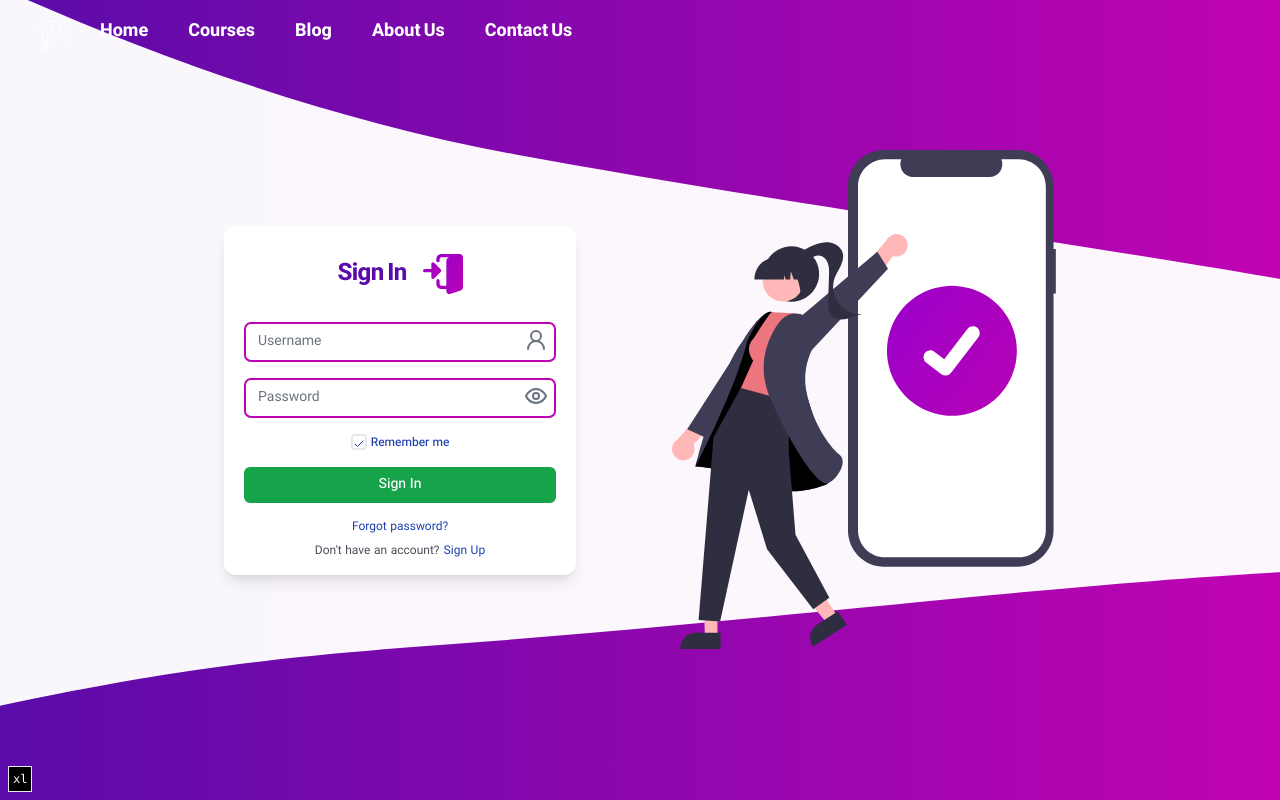
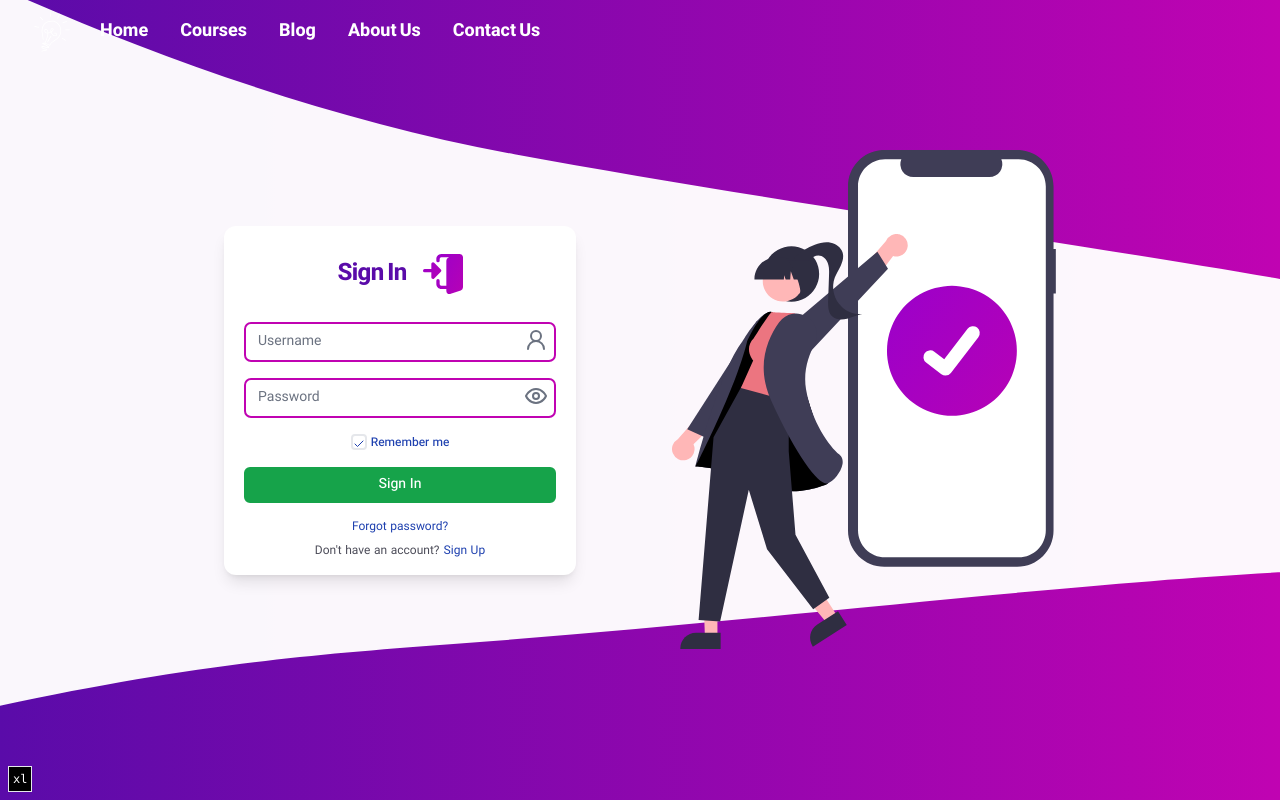
Before and after one commit to academy-react/luminous, a Next.js app: page /en/sign-in in a window 1280 px wide. Built offline with nearby package versions, Linux system fonts and the light colour scheme.

Commit message:
refactor: header

```diff
--- a/src/components/layout/header/desktop-nav.tsx
+++ b/src/components/layout/header/desktop-nav.tsx
@@ -60,7 +60,7 @@ export const MainNav = ({
         />
       </Link>
       <div className="hidden w-full md:block md:w-auto">
-        <ul className="flex gap-6 lg:gap-10">
+        <ul className="flex gap-4 lg:gap-8">
           {headerMenuOptions.map((item) => (
             <li key={item.id}>
               <Link
@@ -118,7 +118,7 @@ const LinkButton = ({
   return (
     <Link
       href={`/${lang}/${href}`}
-      className="flex h-full items-center justify-center rounded-xl border-[3px] border-primary bg-primary px-7 py-1.5 text-center text-secondary transition duration-500 hover:bg-transparent hover:text-primary"
+      className="flex h-full items-center justify-center rounded-xl border-[3px] border-primary bg-primary px-5 py-1.5 text-center text-secondary transition duration-500 hover:bg-transparent hover:text-primary"
     >
       {text[lang]}
     </Link>
```
